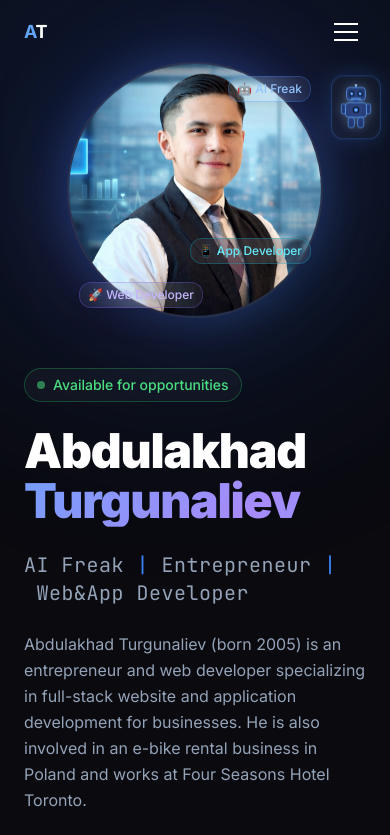
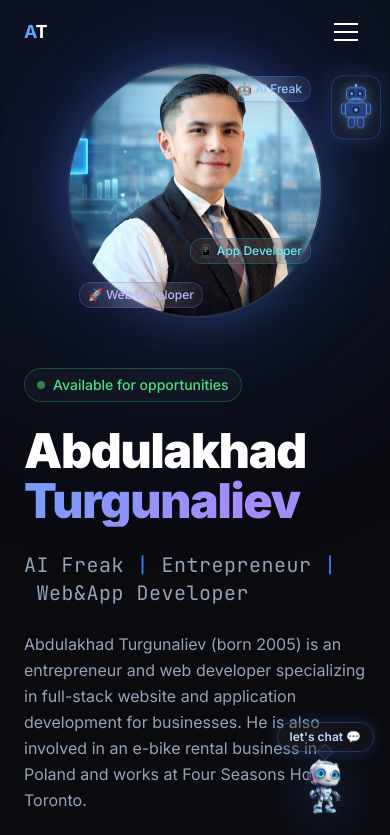
Before and after one commit to Qoqondabitta/personal-website-for-seo-optimization, a Next.js app: page / in a window 390 px wide. Shown: the top 835 px of the page. Built offline with nearby package versions, Linux system fonts and the light colour scheme.

Commit message:
Bismillah, some updates to animated eagle

```diff
--- a/app/layout.tsx
+++ b/app/layout.tsx
@@ -1,6 +1,7 @@
 import type { Metadata } from "next";
 import "./globals.css";
 import ScrollEagle from "@/components/ScrollEagle";
+import FloatingRobot from "@/components/FloatingRobot";
 
 const FULL_NAME = "Abdulakhad Turgunaliev";
 const SITE_URL = "https://abdulakhadturgunaliev.com"; // ← update after deploying
@@ -104,6 +105,7 @@ export default function RootLayout({ children }: { children: React.ReactNode })
       <body className="antialiased">
         {children}
         <ScrollEagle />
+        <FloatingRobot />
       </body>
     </html>
   );
--- /dev/null
+++ b/components/FloatingRobot.tsx
@@ -0,0 +1,112 @@
+"use client";
+
+import { useEffect, useRef } from "react";
+import Image from "next/image";
+
+// Keyframes injected once — no globals modified
+const ROBOT_CSS = `
+@keyframes rfloat {
+  0%, 100% { transform: translateY(0px);   }
+  50%       { transform: translateY(-10px); }
+}
+@keyframes rwave {
+  0%   { transform: rotate(0deg);   }
+  18%  { transform: rotate(-18deg); }
+  36%  { transform: rotate(6deg);   }
+  54%  { transform: rotate(-14deg); }
+  72%  { transform: rotate(4deg);   }
+  100% { transform: rotate(0deg);   }
+}
+.rf-float { animation: rfloat 3.2s ease-in-out infinite; }
+.rf-wave  {
+  transform-origin: bottom center;
+  animation: rwave 0.9s ease-in-out;
+}
+`;
+
+/**
+ * Fixed bottom-right floating robot.
+ * - Floats up/down continuously
+ * - Waves every 3 s (whole-body rock — only way to animate a raster image)
+ * - "let's chat" bubble above
+ * - Entire element links to WhatsApp
+ */
+export default function FloatingRobot() {
+  const waveRef    = useRef<HTMLDivElement>(null);
+  const timerRef   = useRef<ReturnType<typeof setTimeout>>();
+
+  useEffect(() => {
+    const doWave = () => {
+      const el = waveRef.current;
+      if (!el) return;
+
+      // Remove first (force reflow) so re-triggering always restarts animation
+      el.classList.remove("rf-wave");
+      void el.getBoundingClientRect();
+      el.classList.add("rf-wave");
+
+      el.addEventListener(
+        "animationend",
+        () => {
+          el.classList.remove("rf-wave");
+          timerRef.current = setTimeout(doWave, 3000);
+        },
+        { once: true }
+      );
+    };
+
+    // First wave 2 s after mount
+    timerRef.current = setTimeout(doWave, 2000);
+    return () => clearTimeout(timerRef.current);
+  }, []);
+
+  return (
+    <>
+      <style>{ROBOT_CSS}</style>
+
+      <a
+        href="https://wa.me/14376962005"
+        target="_blank"
+        rel="noopener noreferrer"
+        className="fixed bottom-6 right-4 md:right-8 z-50 flex flex-col items-center gap-1 cursor-pointer group"
+        aria-label="Chat on WhatsApp"
+      >
+        {/* ── Chat bubble ──────────────────────────────────────────────── */}
+        <div
+          className="relative px-3 py-1.5 rounded-2xl text-xs md:text-sm font-semibold text-blue-200 whitespace-nowrap glass border border-blue-500/30 shadow-xl backdrop-blur-xl transition-transform duration-200 group-hover:-translate-y-1"
+          style={{ boxShadow: "0 0 16px rgba(59,130,246,0.25)" }}
+        >
+          let&apos;s chat&nbsp;💬
+
+          {/* Bubble tail — rotated square clipped to look like a pointer */}
+          <span
+            className="absolute -bottom-[7px] left-1/2 -translate-x-1/2 w-3 h-3 glass border-b border-r border-blue-500/30 rotate-45"
+            style={{ background: "rgba(255,255,255,0.03)" }}
+          />
+        </div>
+
+        {/* ── Float wrapper (Y only) ────────────────────────────────────── */}
+        <div className="rf-float">
+          {/* ── Wave wrapper (rotate only, never conflicts with float) ──── */}
+          <div ref={waveRef}>
+            <Image
+              src="/robot-buddy.png"
+              alt="Chat robot"
+              width={120}
+              height={120}
+              priority
+              className="
+                w-16 h-16 md:w-24 md:h-24
+                object-contain
+                drop-shadow-[0_8px_24px_rgba(59,130,246,0.35)]
+                transition-all duration-200
+                group-hover:drop-shadow-[0_12px_32px_rgba(59,130,246,0.55)]
+                group-hover:scale-105
+              "
+            />
+          </div>
+        </div>
+      </a>
+    </>
+  );
+}
```
Also changed, not shown: public/robot-buddy.png (added).
